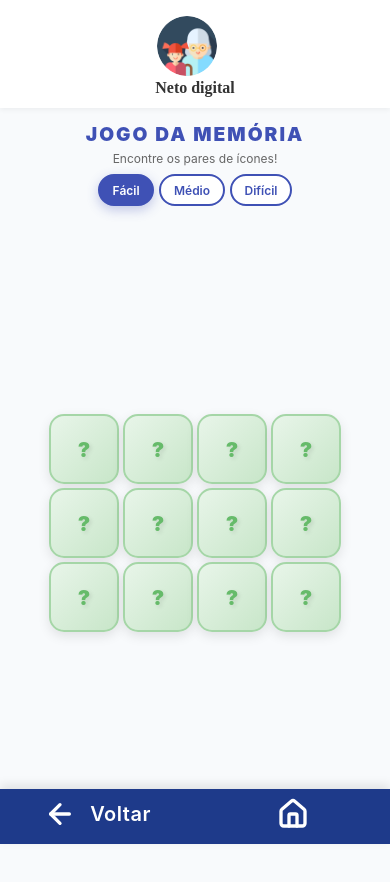
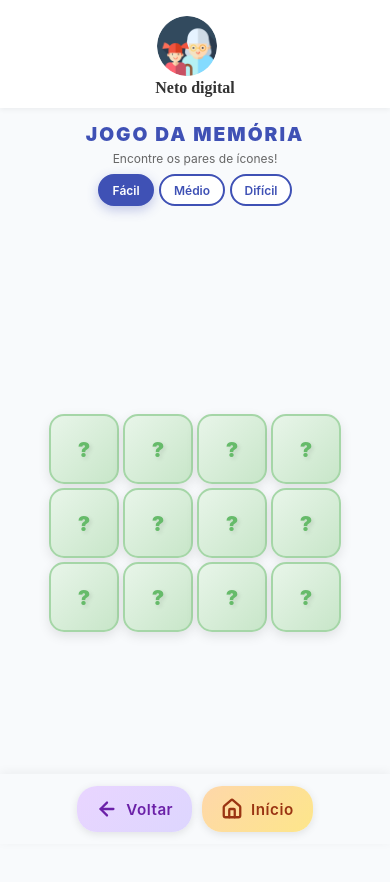
Before and after one commit to milenchaves/remanso-da-paz, a React app in the folder frontend/: page /games/memoryGame in a window 390 px wide. Shown: the top 882 px of the page. Built offline with nearby package versions, Linux system fonts and the light colour scheme; the HTML template or start-up script is replaced by a standard one; a web font is replaced by a local one.

Commit message:
fix: ajustando layout do footer

```diff
--- a/frontend/src/components/Footer.css
+++ b/frontend/src/components/Footer.css
@@ -5,56 +5,148 @@
   right: 0;
   margin: 0 auto;
   width: 100%;
-  height: 55px;
-  background-color: #1e3a8a;
+  height: 80px;
+  background: #f8fafc;
   display: flex;
-  justify-content: space-around;
+  justify-content: center;
   align-items: center;
-  box-shadow: 0 -4px 10px rgba(0, 0, 0, 0.1);
+  gap: 1rem;
+  box-shadow: 0 -2px 10px rgba(0, 0, 0, 0.05);
   z-index: 1000;
-  padding-bottom: 5px;
+  padding: 1rem;
+  box-sizing: border-box;
 }
 
 .footer-button {
-  background: none;
   border: none;
+  border-radius: 20px;
   display: flex;
   align-items: center;
   justify-content: center;
-  padding: 10px;
+  padding: 1rem 2rem;
   cursor: pointer;
-  transition: transform 0.2s;
-  flex: 1;
-  gap: 14px;
-  color: white;
+  transition: all 0.3s ease;
+  gap: 0.75rem;
   font-weight: 600;
-  font-size: 20px;
+  font-size: 1.1rem;
   letter-spacing: 0.5px;
-
-  /* === CORREÇÕES PARA REMOVER O RETÂNGULO === */
-  outline: none; /* Remove a borda preta de foco no computador */
-  -webkit-tap-highlight-color: transparent; /* Remove o quadrado cinza/azul no toque em celular */
-  user-select: none; /* Impede que o texto "VOLTAR" seja selecionado */
+  outline: none;
+  -webkit-tap-highlight-color: transparent;
+  user-select: none;
+  min-width: 140px;
+  box-shadow: 0 2px 8px rgba(0, 0, 0, 0.1);
 }
 
-/* Garante que a borda não apareça mesmo quando o botão estiver focado */
-.footer-button:focus {
-  outline: none;
+.footer-button-back {
+  background: linear-gradient(135deg, #E9D5FF 0%, #DDD6FE 100%);
+  color: #6B21A8;
 }
 
-.footer-button.active {
-  opacity: 1;
+.footer-button-back:hover {
+  background: linear-gradient(135deg, #DDD6FE 0%, #C4B5FD 100%);
   transform: translateY(-2px);
+  box-shadow: 0 4px 12px rgba(107, 33, 168, 0.2);
+}
+
+.footer-button-home {
+  background: linear-gradient(135deg, #FED7AA 0%, #FDE68A 100%);
+  color: #9A3412;
+}
+
+.footer-button-home:hover {
+  background: linear-gradient(135deg, #FDE68A 0%, #FCD34D 100%);
+  transform: translateY(-2px);
+  box-shadow: 0 4px 12px rgba(154, 52, 18, 0.2);
+}
+
+.footer-button:focus {
+  outline: 2px solid rgba(63, 81, 181, 0.3);
+  outline-offset: 2px;
+}
+
+.footer-button:active {
+  transform: scale(0.98);
 }
 
 .footer-icon {
-  width: 32px;
-  height: 32px;
-  color: white;
+  width: 28px;
+  height: 28px;
   stroke-width: 2.5px;
 }
 
-/* Efeito de clique */
-.footer-button:active {
-  transform: scale(0.95);
+.footer-button-back .footer-icon {
+  color: #6B21A8;
 }
+
+.footer-button-home .footer-icon {
+  color: #9A3412;
+}
+
+.footer-text {
+  font-size: 1.1rem;
+  font-weight: 600;
+}
+
+/* Responsividade */
+@media (max-width: 768px) {
+  .app-footer {
+    height: 75px;
+    padding: 0.75rem;
+    gap: 0.75rem;
+  }
+
+  .footer-button {
+    padding: 0.85rem 1.5rem;
+    font-size: 1rem;
+    min-width: 120px;
+    gap: 0.6rem;
+  }
+
+  .footer-icon {
+    width: 24px;
+    height: 24px;
+  }
+
+  .footer-text {
+    font-size: 1rem;
+  }
+}
+
+@media (max-width: 480px) {
+  .app-footer {
+    height: 70px;
+    padding: 0.6rem;
+    gap: 0.6rem;
+  }
+
+  .footer-button {
+    padding: 0.75rem 1.2rem;
+    font-size: 0.95rem;
+    min-width: 100px;
+    gap: 0.5rem;
+  }
+
+  .footer-icon {
+    width: 22px;
+    height: 22px;
+  }
+
+  .footer-text {
+    font-size: 0.95rem;
+  }
+}
+
+@media (max-width: 360px) {
+  .app-footer {
+    flex-direction: column;
+    height: auto;
+    padding: 0.75rem;
+    gap: 0.5rem;
+  }
+
+  .footer-button {
+    width: 100%;
+    min-width: unset;
+    padding: 0.7rem 1rem;
+  }
+}
--- a/frontend/src/components/Footer.jsx
+++ b/frontend/src/components/Footer.jsx
@@ -9,10 +9,13 @@ export default function Footer() {
 
   const isHome = location.pathname === '/';
 
+  // Não renderizar o footer na página home
+  if (isHome) {
+    return null;
+  }
+
   const handleBack = () => {
-    if (!isHome) {
-      navigate(-1);
-    }
+    navigate(-1);
   };
 
   const handleHome = () => {
@@ -23,25 +26,22 @@ export default function Footer() {
     <footer className="app-footer">
       {/* Botão VOLTAR (Esquerda) */}
       <button
-        className="footer-button"
+        className="footer-button footer-button-back"
         onClick={handleBack}
-        style={{ opacity: isHome ? 0.3 : 1, cursor: isHome ? 'default' : 'pointer' }}
         aria-label="Voltar"
-        disabled={isHome}
       >
         <ArrowLeft className="footer-icon" />
-        <span className="footer-text"> Voltar</span>
+        <span className="footer-text">Voltar</span>
       </button>
 
       {/* Botão HOME (Direita) */}
       <button
-        className={`footer-button ${isHome ? 'active' : ''}`}
+        className="footer-button footer-button-home"
         onClick={handleHome}
         aria-label="Início"
       >
         <Home className="footer-icon" />
-        {/* Se quiser texto no Home também, descomente abaixo: */}
-        {/* <span className="footer-text">Início</span> */}
+        <span className="footer-text">Início</span>
       </button>
     </footer>
   );
--- a/frontend/src/components/Layout.jsx
+++ b/frontend/src/components/Layout.jsx
@@ -1,22 +1,24 @@
 import React from 'react';
-import { Outlet } from 'react-router-dom';
-import Header from './Header'; // Importando seu Header existente
+import { Outlet, useLocation } from 'react-router-dom';
+import Header from './Header';
 import Footer from './Footer';
 
 export default function Layout() {
+  const location = useLocation();
+  const isHome = location.pathname === '/';
+
   return (
     <div className="app-layout" style={{ minHeight: '100vh', display: 'flex', flexDirection: 'column' }}>
       {/* Header Fixo ou no topo */}
       <Header />
 
       {/* Área do conteúdo principal */}
-      {/* paddingBottom garante que o Footer não esconda o final da página */}
-      <main className="content" style={{ flex: 1, paddingBottom: '90px' }}>
+      <main className="content" style={{ flex: 1, paddingBottom: isHome ? '0' : '90px' }}>
         <Outlet />
       </main>
 
-      {/* Footer Fixo */}
-      <Footer />
+      {/* Footer Fixo - não aparece na home */}
+      {!isHome && <Footer />}
     </div>
   );
 }
--- a/frontend/src/pages/home/home.jsx
+++ b/frontend/src/pages/home/home.jsx
@@ -101,9 +101,6 @@ const Home = () => {
 
   return (
     <div className="home-page">
-      <div className="bem-vindo">
-        <h1 className="home-title">Seja bem-vindo!</h1>
-      </div>
       <main className="container">
         <section className="versiculo-card">
           <h2>Versículo do Dia</h2>
```
